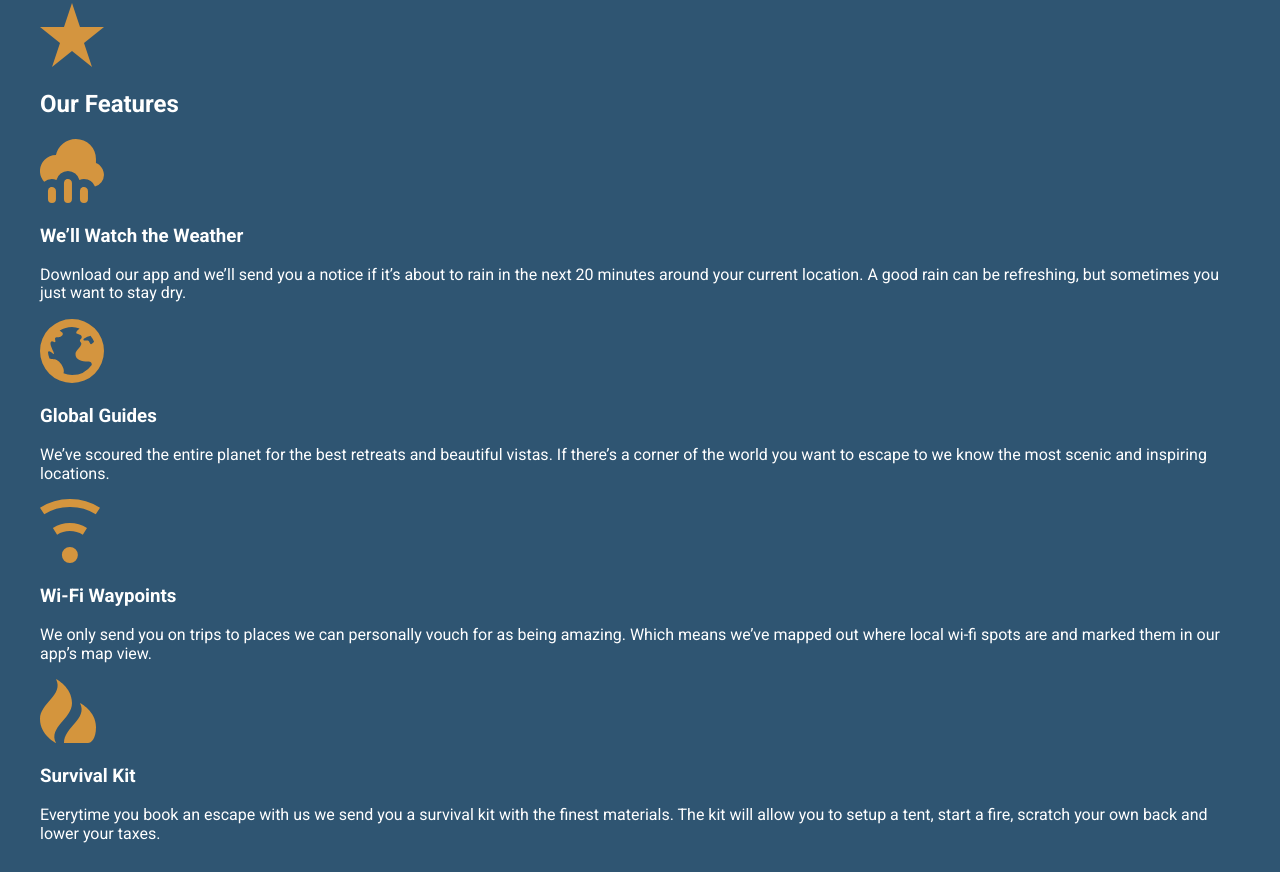
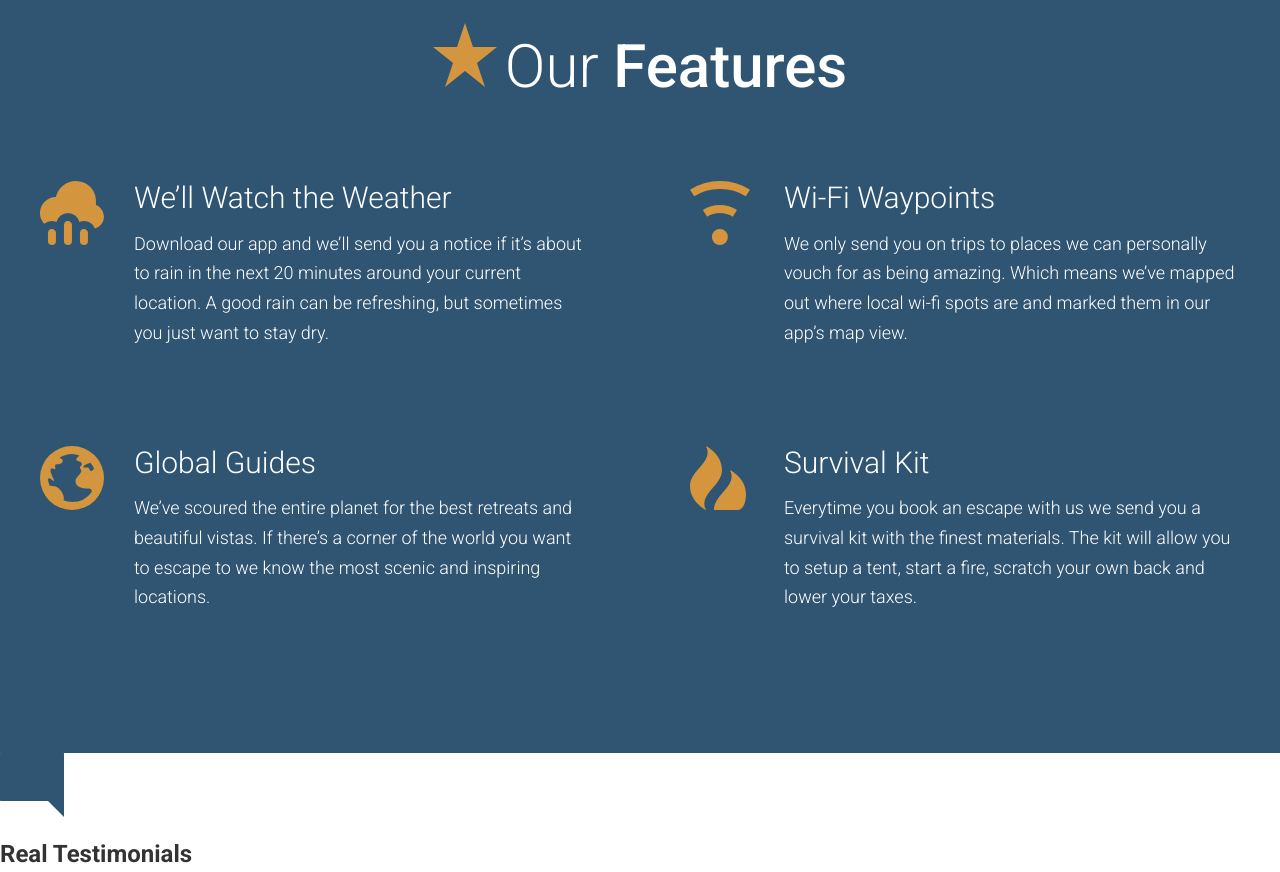
Before and after one commit to rpeacock93/gitWebDev, a website: page app/index.html in a window 1280 px wide. Shown: the part 2279-3151 px from the top of the page. Drawn offline with Linux system fonts and the light colour scheme.

Commit message:
Completed the our Features section'

```diff
--- /dev/null
+++ b/app/assets/styles/modules/_feature-item.css
@@ -0,0 +1,32 @@
+.feature-item {
+    position: relative;
+    padding-bottom: 2.5rem;
+
+    @mixin atSmall {
+        padding-left: 94px;
+    }
+
+    &__icon {
+        display: block;
+        margin: 0 auto;
+
+        @mixin atSmall {
+            position: absolute;
+        left: 0;
+        }
+    }
+
+    &__title {
+        font-size: 1.6rem;
+        font-weight: 300;
+        margin-top: .7em;
+        margin-bottom: .8rem;
+        text-align: center;
+
+        @mixin atSmall {
+            margin-top: 1em;
+            font-size: 1.875rem;
+            text-align: left;
+        }
+    }
+}
--- a/app/assets/styles/modules/_generic-content-container.css
+++ b/app/assets/styles/modules/_generic-content-container.css
@@ -1,7 +1,8 @@
 .generic-content-container {
     p {
+        font-weight: 300;
         line-height: 1.65;
-        margin: 1.8rem;
+        margin: 0 0 1.8rem 0;
 
         @mixin atSmall {
             font-size: 1.125rem;
--- a/app/assets/styles/modules/_row.css
+++ b/app/assets/styles/modules/_row.css
@@ -3,8 +3,18 @@
     &--gutters {
         margin-right: -65px;
     }
+
+
+    &--gutters-large {
+        margin-right: -100px;
+    }
+
     &--gutters > div {
         padding-right: 65px;
+    }
+
+    &--gutters-large > div {
+        padding-right: 100px;
     }
 
     &__b-margin-until-medium {
@@ -26,6 +36,11 @@
             width: 37%;
         }
 
+        &__medium-6 {
+            float: left;
+            width: 50%;
+        }
+
         &__medium-8 {
             float: left;
             width: 66.66%;
--- /dev/null
+++ b/app/assets/styles/modules/_section-title.css
@@ -0,0 +1,27 @@
+.section-title {
+    font-size: 2.55rem;
+    font-weight: 300;
+    text-align: center;
+
+    @mixin atSmall {
+        font-size: 3.75rem;
+    }
+
+    strong {
+        font-weight: 500;
+    }
+
+    &__icon {
+        display: block;
+        margin-left: auto;
+        margin-right: auto;
+        margin-bottom: .6rem;
+
+        @mixin atSmall{
+            margin-right: .5rem;
+            margin-left: 0;
+            display: inline-block;
+            margin-bottom: 0;
+        }
+    }
+}
--- a/app/assets/styles/styles.css
+++ b/app/assets/styles/styles.css
@@ -8,4 +8,6 @@
 @import "modules/_page-section";
 @import "modules/_headline";
 @import "modules/_row";
-@import "modules/_generic-content-container"
+@import "modules/_generic-content-container";
+@import "modules/_section-title";
+@import "modules/_feature-item";
--- a/app/index.html
+++ b/app/index.html
@@ -110,31 +110,46 @@
 
   <div id="features" class="page-section page-section--blue">
     <div class="wrapper">
-      <img src="assets/images/icons/star.svg">
-      <h2>Our Features</h2>
+      <h2 class="section-title"> <img class="section-title__icon" src="assets/images/icons/star.svg">Our
+        <strong>Features</strong></h2>
 
-      <img src="assets/images/icons/rain.svg">
-      <h3>We&rsquo;ll Watch the Weather</h3>
-      <p>Download our app and we&rsquo;ll send you a notice if it&rsquo;s about to rain in the next 20 minutes around
+      <div class="row row--gutters-large generic-content-container">
+        <div class="row__medium-6">
+          <div class="feature-item">
+            <img class="feature-item__icon" src="assets/images/icons/rain.svg">
+            <h3 class="feature-item__title">We&rsquo;ll Watch the Weather</h3>
+            <p>Download our app and we&rsquo;ll send you a notice if it&rsquo;s about to rain in the next 20 minutes
+              around
               your
               current location. A good rain can be refreshing, but sometimes you just want to stay dry.</p>
-
-      <img src="assets/images/icons/globe.svg">
-      <h3>Global Guides</h3>
-      <p>We&rsquo;ve scoured the entire planet for the best retreats and beautiful vistas. If there&rsquo;s a corner of
+          </div>
+          <div class="feature-item">
+            <img class="feature-item__icon" src="assets/images/icons/globe.svg">
+            <h3 class="feature-item__title">Global Guides</h3>
+            <p>We&rsquo;ve scoured the entire planet for the best retreats and beautiful vistas. If there&rsquo;s a
+              corner
+              of
               the world you want to escape to we know the most scenic and inspiring locations.</p>
-
-      <img src="assets/images/icons/wifi.svg">
-      <h3>Wi-Fi Waypoints</h3>
+          </div>
+        </div>
+        <div class="row__medium-6">
+          <div class="feature-item">
+            <img class="feature-item__icon" src="assets/images/icons/wifi.svg">
+            <h3 class="feature-item__title">Wi-Fi Waypoints</h3>
             <p>We only send you on trips to places we can personally vouch for as being amazing. Which means we&rsquo;ve
               mapped
               out where local wi-fi spots are and marked them in our app&rsquo;s map view.</p>
-
-      <img src="assets/images/icons/fire.svg">
-      <h3>Survival Kit</h3>
-      <p>Everytime you book an escape with us we send you a survival kit with the finest materials. The kit will allow
+          </div>
+          <div class="feature-item">
+            <img class="feature-item__icon" src="assets/images/icons/fire.svg">
+            <h3 class="feature-item__title">Survival Kit</h3>
+            <p>Everytime you book an escape with us we send you a survival kit with the finest materials. The kit will
+              allow
               you
               to setup a tent, start a fire, scratch your own back and lower your taxes.</p>
+          </div>
+        </div>
+      </div>
     </div>
   </div>
 
--- a/app/temp/styles/styles.css
+++ b/app/temp/styles/styles.css
@@ -669,8 +669,16 @@ a {
         margin-right: -65px;
     }
 
+.row--gutters-large {
+        margin-right: -100px;
+    }
+
 .row--gutters > div {
         padding-right: 65px;
+    }
+
+.row--gutters-large > div {
+        padding-right: 100px;
     }
 
 .row__b-margin-until-medium {
@@ -692,6 +700,11 @@ a {
             width: 37%;
         }
 
+        .row__medium-6 {
+            float: left;
+            width: 50%;
+        }
+
         .row__medium-8 {
             float: left;
             width: 66.66%;
@@ -703,8 +716,9 @@ a {
     }
 
 .generic-content-container p {
+        font-weight: 300;
         line-height: 1.65;
-        margin: 1.8rem;
+        margin: 0 0 1.8rem 0;
     }
 
 @media (min-width: 530px) {
@@ -717,3 +731,79 @@ a {
 .generic-content-container p a {
         font-weight: 700;
     }
+
+.section-title {
+    font-size: 2.55rem;
+    font-weight: 300;
+    text-align: center;
+}
+
+@media (min-width: 530px) {
+
+.section-title {
+        font-size: 3.75rem
+}
+    }
+
+.section-title strong {
+        font-weight: 500;
+    }
+
+.section-title__icon {
+        display: block;
+        margin-left: auto;
+        margin-right: auto;
+        margin-bottom: .6rem;
+    }
+
+@media (min-width: 530px) {
+
+.section-title__icon {
+            margin-right: .5rem;
+            margin-left: 0;
+            display: inline-block;
+            margin-bottom: 0
+    }
+    }
+
+.feature-item {
+    position: relative;
+    padding-bottom: 2.5rem;
+}
+
+@media (min-width: 530px) {
+
+.feature-item {
+        padding-left: 94px
+}
+    }
+
+.feature-item__icon {
+        display: block;
+        margin: 0 auto;
+    }
+
+@media (min-width: 530px) {
+
+.feature-item__icon {
+            position: absolute;
+        left: 0
+    }
+    }
+
+.feature-item__title {
+        font-size: 1.6rem;
+        font-weight: 300;
+        margin-top: .7em;
+        margin-bottom: .8rem;
+        text-align: center;
+    }
+
+@media (min-width: 530px) {
+
+.feature-item__title {
+            margin-top: 1em;
+            font-size: 1.875rem;
+            text-align: left
+    }
+    }
```
Lines whose indentation alone changed are shown as unchanged.
